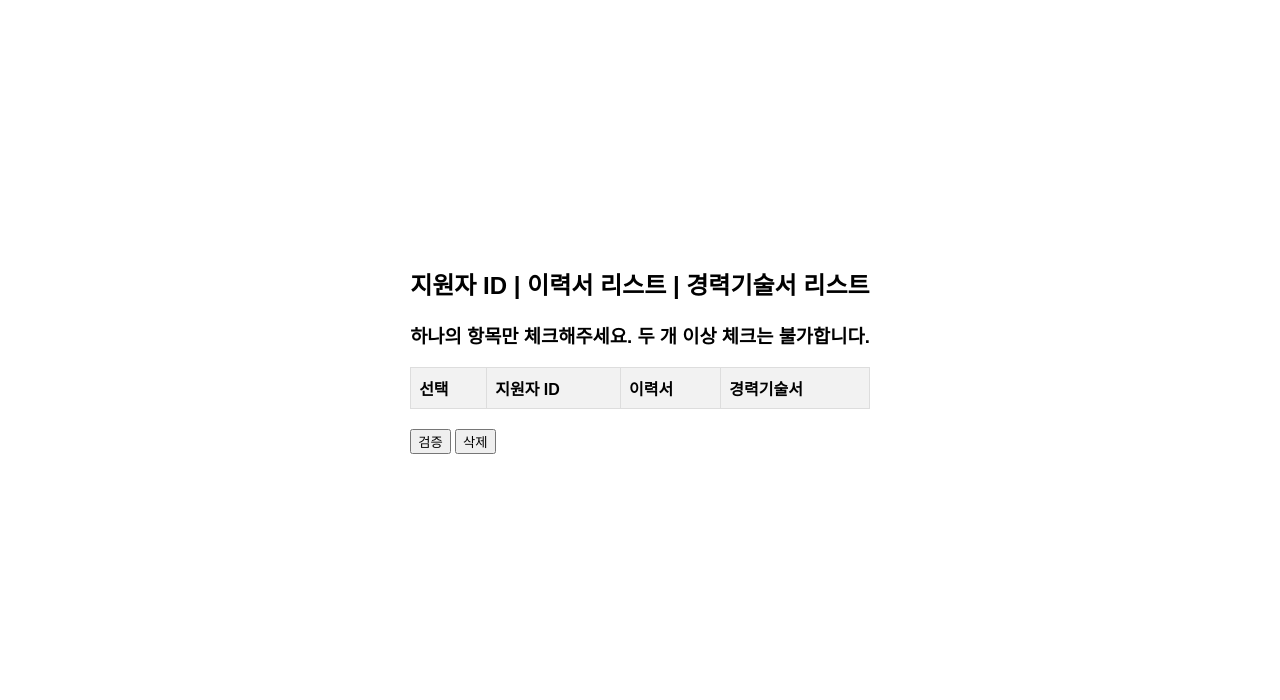
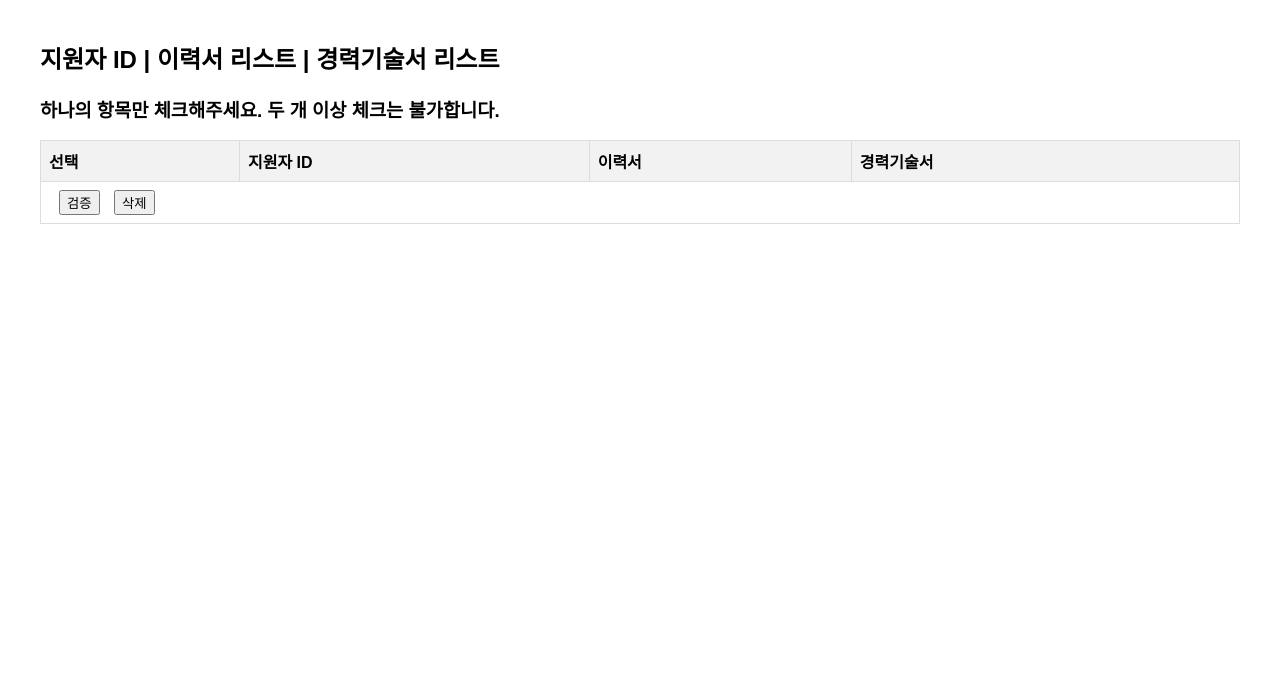
Before and after one commit to SeongBinYoon/CareerVerification, a Flask app: page /files/resume in a window 1280 px wide. Shown: the part 201-901 px from the top of the page. After the commit the page ends 425 px from the top, so only its background shows below. Run offline with Flask 3, Linux system fonts and the light colour scheme; data that the repository does not hold is empty.

Commit message:
[IMPROVE] 'resume_file_list.html' 리스트 표 형식으로 개선 및 위치 변경

```diff
--- a/templates/resume_file_list.html
+++ b/templates/resume_file_list.html
@@ -16,12 +16,14 @@
         }
         nav {
             background-color: #444;
-            padding: 1px;
+            padding: 17px;
             text-align: center;
+            /* margin-bottom: 0;  */
         }
         nav ul {
             list-style-type: none;
             padding: 0;
+            margin: 0;
         }
         nav ul li {
             display: inline;
@@ -36,9 +38,10 @@
             display: flex;
             justify-content: center;
             align-items: center;
-            height: calc(100vh - 140px);
+            margin-top: 0;
         }
         section {
+            margin-top: 10px; /* 위쪽 여백 추가 */
             margin-bottom: 20px;
             text-align: left;
         }
@@ -52,9 +55,9 @@
             width: 100%;
         }
         table {
-            width: 100%;
+            width: 1200px;
             border-collapse: collapse;
-            margin-bottom: 20px;
+            margin-bottom: 100px;
         }
         table, th, td {
             border: 1px solid #ddd;
@@ -65,6 +68,12 @@
         }
         th {
             background-color: #f2f2f2;
+        }
+        tfoot {
+            text-align: right;
+        }
+        tfoot button {
+            margin-left: 10px;
         }
     </style>
 </head>
@@ -104,9 +113,15 @@
                     </tr>
                     {% endfor %}
                 </tbody>
+                <tfoot>
+                    <tr>
+                        <td colspan="4">
+                            <button type="submit" name="action" value="verify">검증</button>
+                            <button type="submit" name="action" value="delete">삭제</button>
+                        </td>
+                    </tr>
+                </tfoot>
             </table>
-            <button type="submit" name="action" value="verify">검증</button>
-            <button type="submit" name="action" value="delete">삭제</button>
         </form>
     </div>
 </body>
```
